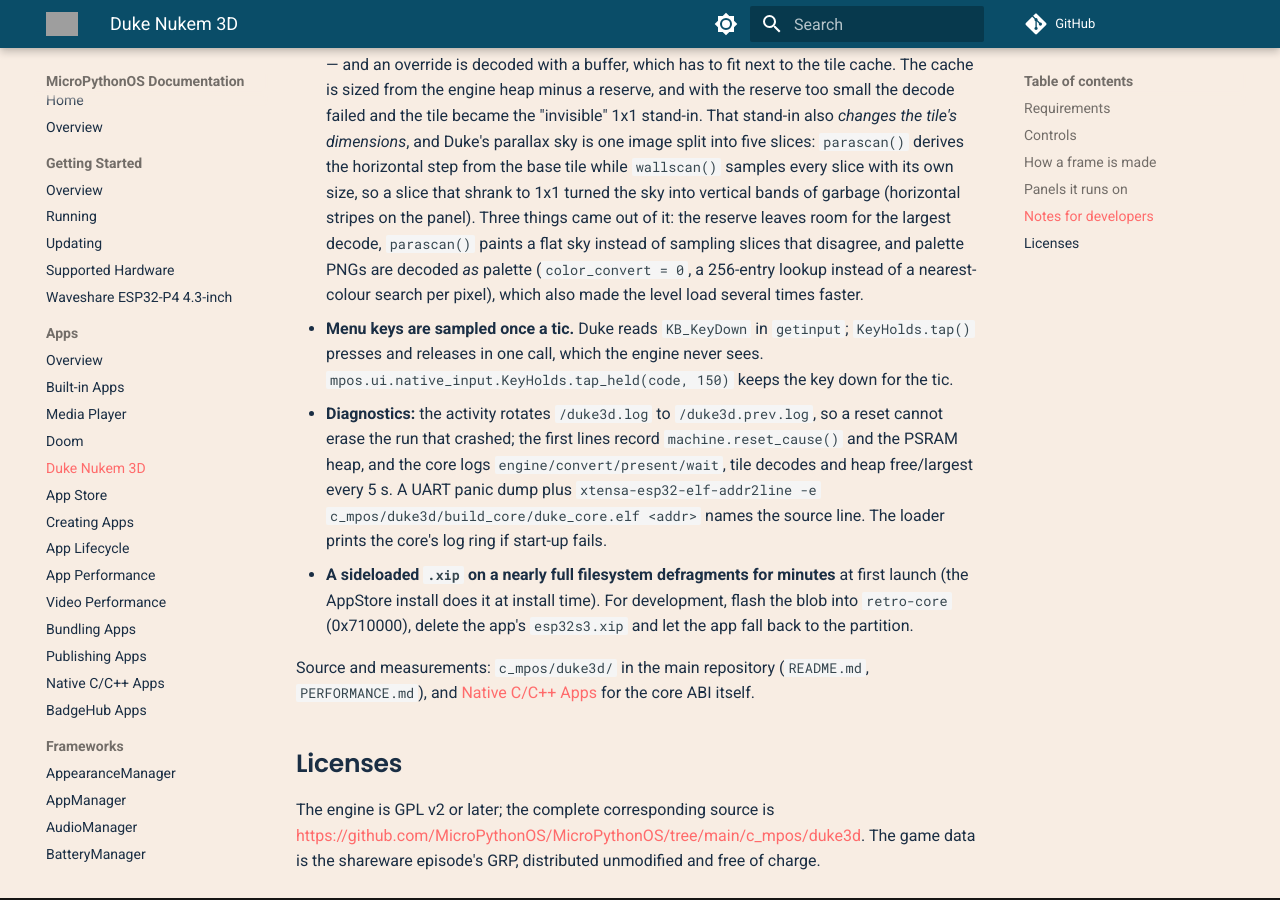
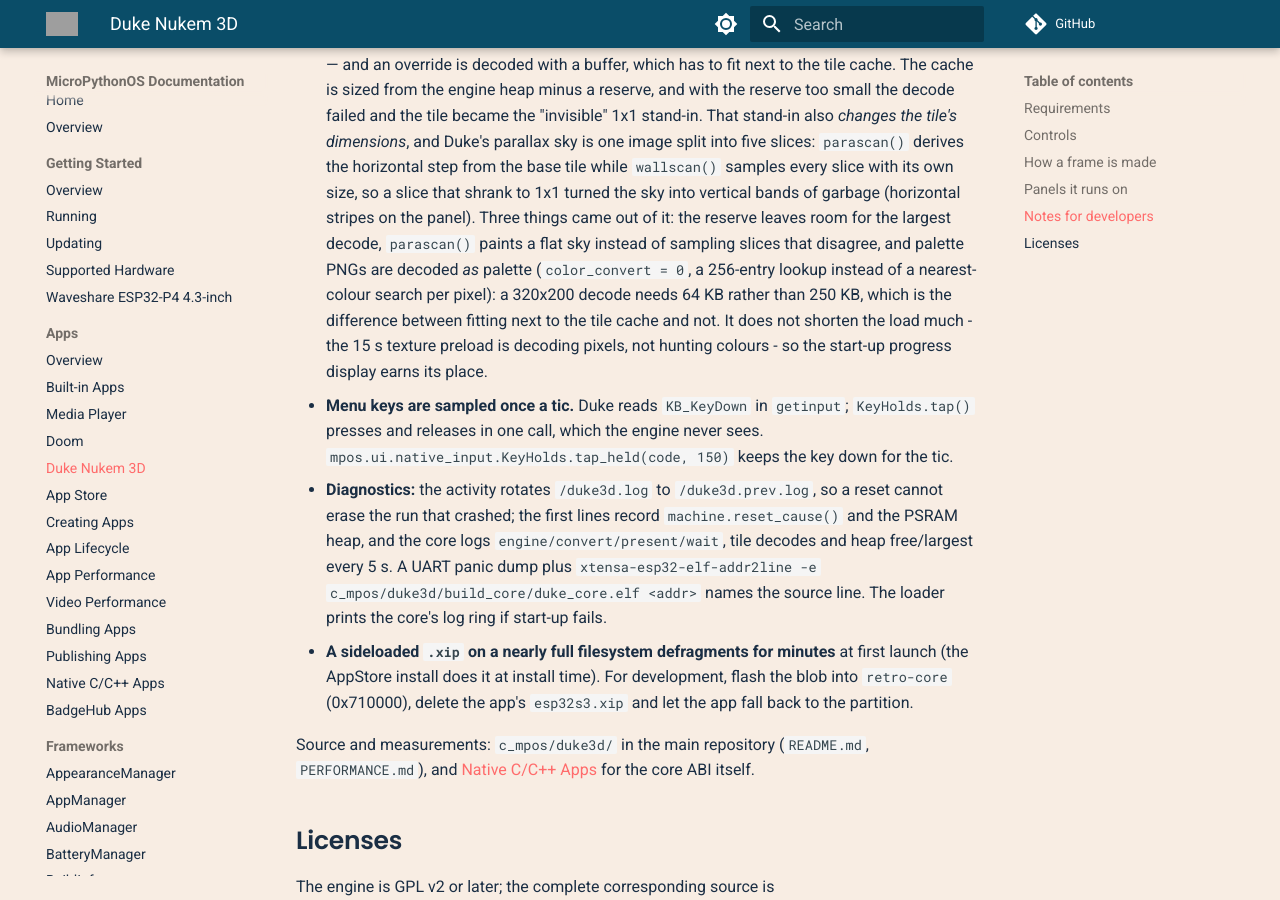
Before and after one commit to MicroPythonOS/docs, an MkDocs documentation site: the page built from docs/apps/duke3d.md, in a window 1280 px wide and 900 px high, scrolled down 4920 px. Built offline with MkDocs 1.6.1 and Material for MkDocs 9.7.7, drawn with Linux system fonts in a browser that asks for light colours; comment, search, counter and statistics services are not loaded; grey boxes are pictures that could not be loaded.

Commit message:
duke3d: the palette decode buys memory, not load time
The page implied the palette path shortened the level load. Measured, it does
not (a start is 22 s, 15 s of it texture preload); what it does is make a
320x200 decode need 64 KB instead of 250 KB, so it fits next to the tile cache
at all. Say that, and say why a start-up progress display is still worth it.

```diff
--- a/docs/apps/duke3d.md
+++ b/docs/apps/duke3d.md
@@ -199,8 +199,11 @@ surprising a port. The traps that cost the most time:
   panel). Three things came out of it: the reserve leaves room for the largest
   decode, `parascan()` paints a flat sky instead of sampling slices that
   disagree, and palette PNGs are decoded *as* palette (`color_convert = 0`,
-  a 256-entry lookup instead of a nearest-colour search per pixel), which also
-  made the level load several times faster.
+  a 256-entry lookup instead of a nearest-colour search per pixel): a 320x200
+  decode needs 64 KB rather than 250 KB, which is the difference between
+  fitting next to the tile cache and not. It does not shorten the load much -
+  the 15 s texture preload is decoding pixels, not hunting colours - so the
+  start-up progress display earns its place.
 - **Menu keys are sampled once a tic.** Duke reads `KB_KeyDown` in `getinput`;
   `KeyHolds.tap()` presses and releases in one call, which the engine never
   sees. `mpos.ui.native_input.KeyHolds.tap_held(code, 150)` keeps the key down
```
